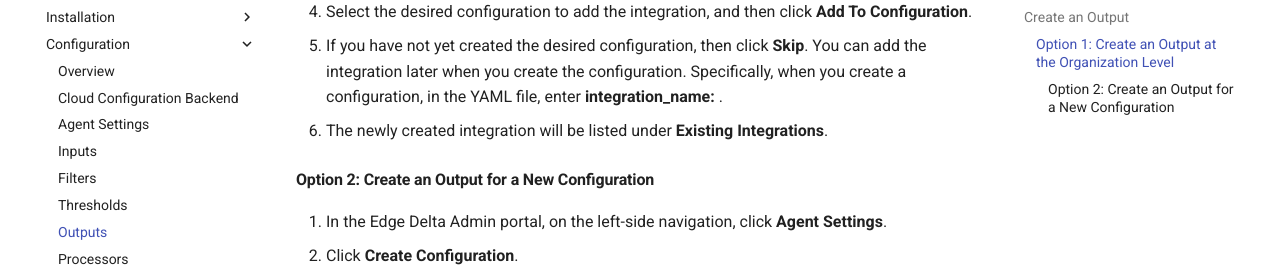
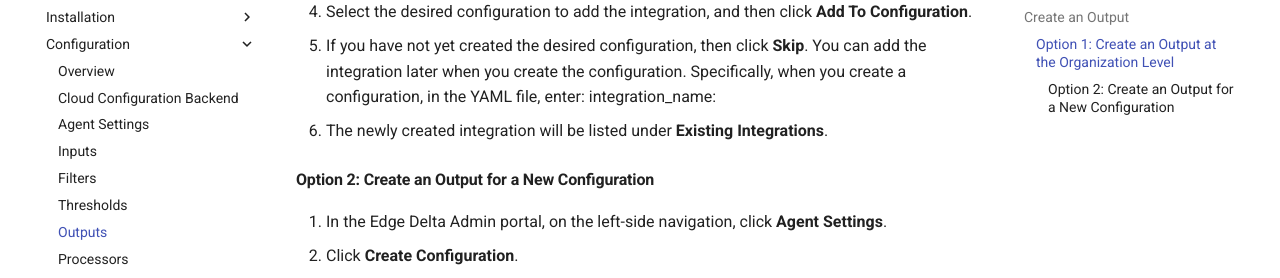
Before and after one commit to edgedelta/docs, an MkDocs documentation site: the page built from docs/configuration/outputs.md, in a window 1280 px wide and 900 px high, scrolled down 2821 px. Shown: the part 224-502 px from the top of the window. Built offline with MkDocs 1.6.1 and Material for MkDocs 9.7.7, drawn with Linux system fonts in a browser that asks for light colours; part of the change alters nothing that is shown.

```diff
--- a/docs/configuration/outputs.md
+++ b/docs/configuration/outputs.md
@@ -109,7 +109,7 @@ There are 2 ways to create an output. You can create an output at the organizati
 
 4. Select the desired configuration to add the integration, and then click **Add To Configuration**.
 
-   * If you have not yet created the desired configuration, then click **Skip**. You can add the integration later when you create the configuration. Specifically, when you create a configuration, in the YAML file, enter **integration_name: <name from integration page>**.
+   * If you have not yet created the desired configuration, then click **Skip**. You can add the integration later when you create the configuration. Specifically, when you create a configuration, in the YAML file, enter: integration_name: <name of existing integration>
 
 5. The newly created integration will be listed under **Existing Integrations**.
 
```
